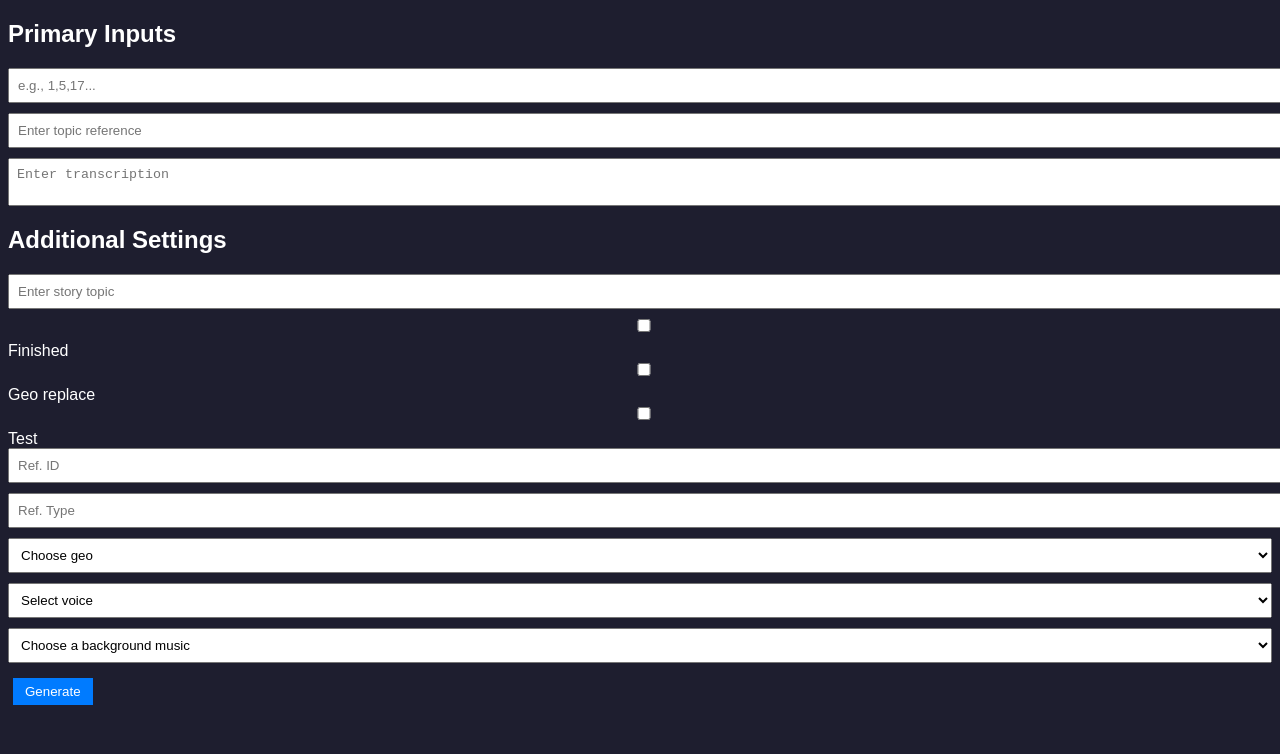
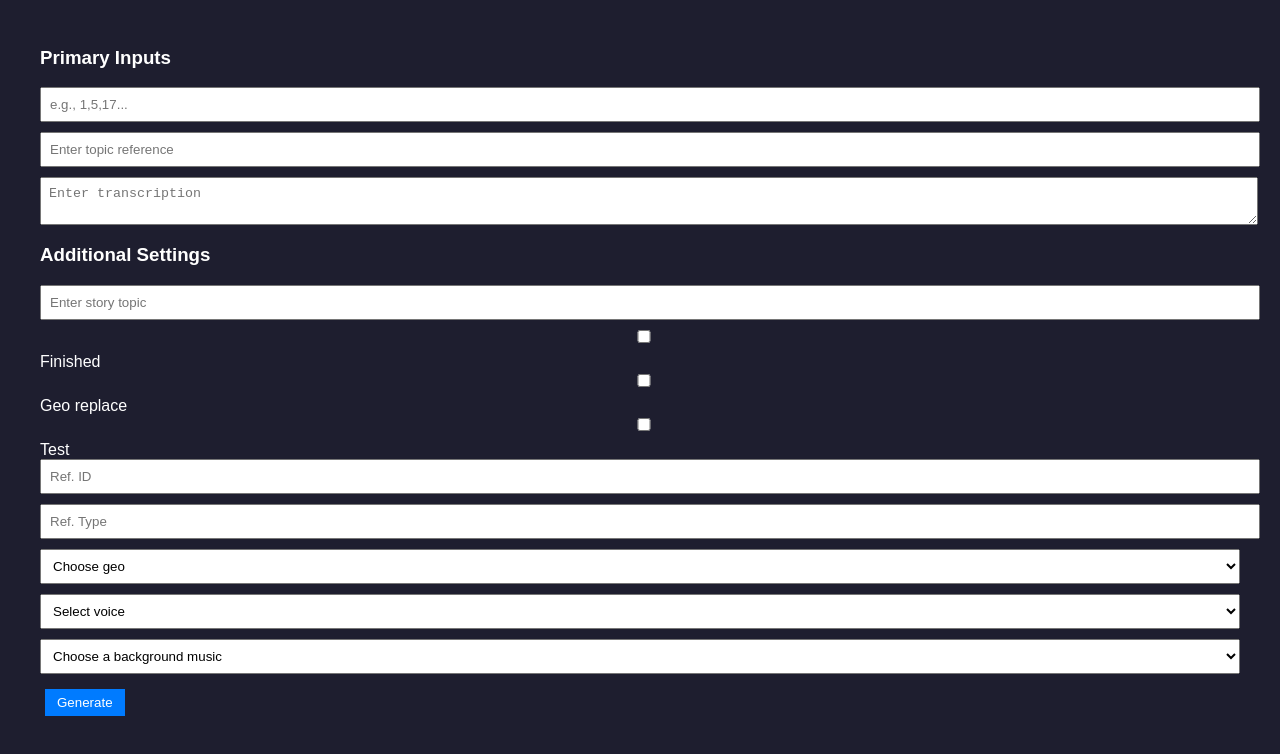
Before and after one commit to n1meli/ai-generation.assistent-n1meli, a React (Vite) app in the folder client/: page / in a window 1280 px wide. Shown: the top 754 px of the page. Built offline with nearby package versions, Linux system fonts and the light colour scheme.

Commit message:
Update App.jsx

```diff
--- a/client/src/App.jsx
+++ b/client/src/App.jsx
@@ -14,8 +14,10 @@ function App() {
   const [geo, setGeo] = useState('');
   const [voice, setVoice] = useState('');
   const [bgMusic, setBgMusic] = useState('');
+  const [loading, setLoading] = useState(false);
 
   const handleSubmit = async () => {
+    setLoading(true);
     const payload = {
       queueIds,
       topicRef,
@@ -42,21 +44,22 @@ function App() {
     } catch (err) {
       alert('Error generating: ' + err.message);
     }
+    setLoading(false);
   };
 
   return (
-    <div className="app-container">
-      <div className="form-row">
-        <div className="left-column">
-          <h2>Primary Inputs</h2>
+    <div className="container">
+      <div className="block">
+        <h3>Primary Inputs</h3>
         <input type="text" placeholder="e.g., 1,5,17..." value={queueIds} onChange={(e) => setQueueIds(e.target.value)} />
         <input type="text" placeholder="Enter topic reference" value={topicRef} onChange={(e) => setTopicRef(e.target.value)} />
-          <textarea placeholder="Enter transcription" value={transcription} onChange={(e) => setTranscription(e.target.value)}></textarea>
+        <textarea placeholder="Enter transcription" value={transcription} onChange={(e) => setTranscription(e.target.value)} />
       </div>
-        <div className="right-column">
-          <h2>Additional Settings</h2>
+
+      <div className="block">
+        <h3>Additional Settings</h3>
         <input type="text" placeholder="Enter story topic" value={storyTopic} onChange={(e) => setStoryTopic(e.target.value)} />
-          <div className="checkbox-group">
+        <div className="checkboxes">
           <label><input type="checkbox" checked={finished} onChange={() => setFinished(!finished)} /> Finished</label>
           <label><input type="checkbox" checked={geoReplace} onChange={() => setGeoReplace(!geoReplace)} /> Geo replace</label>
           <label><input type="checkbox" checked={test} onChange={() => setTest(!test)} /> Test</label>
@@ -81,10 +84,9 @@ function App() {
           <option value="romantic">Romantic</option>
         </select>
       </div>
-      </div>
 
-      <div className="actions-center">
-        <button onClick={handleSubmit}>Generate</button>
+      <div className="actions">
+        <button onClick={handleSubmit} disabled={loading}>{loading ? 'Generating...' : 'Generate'}</button>
       </div>
     </div>
   );
```
Lines whose indentation alone changed are shown as unchanged.
